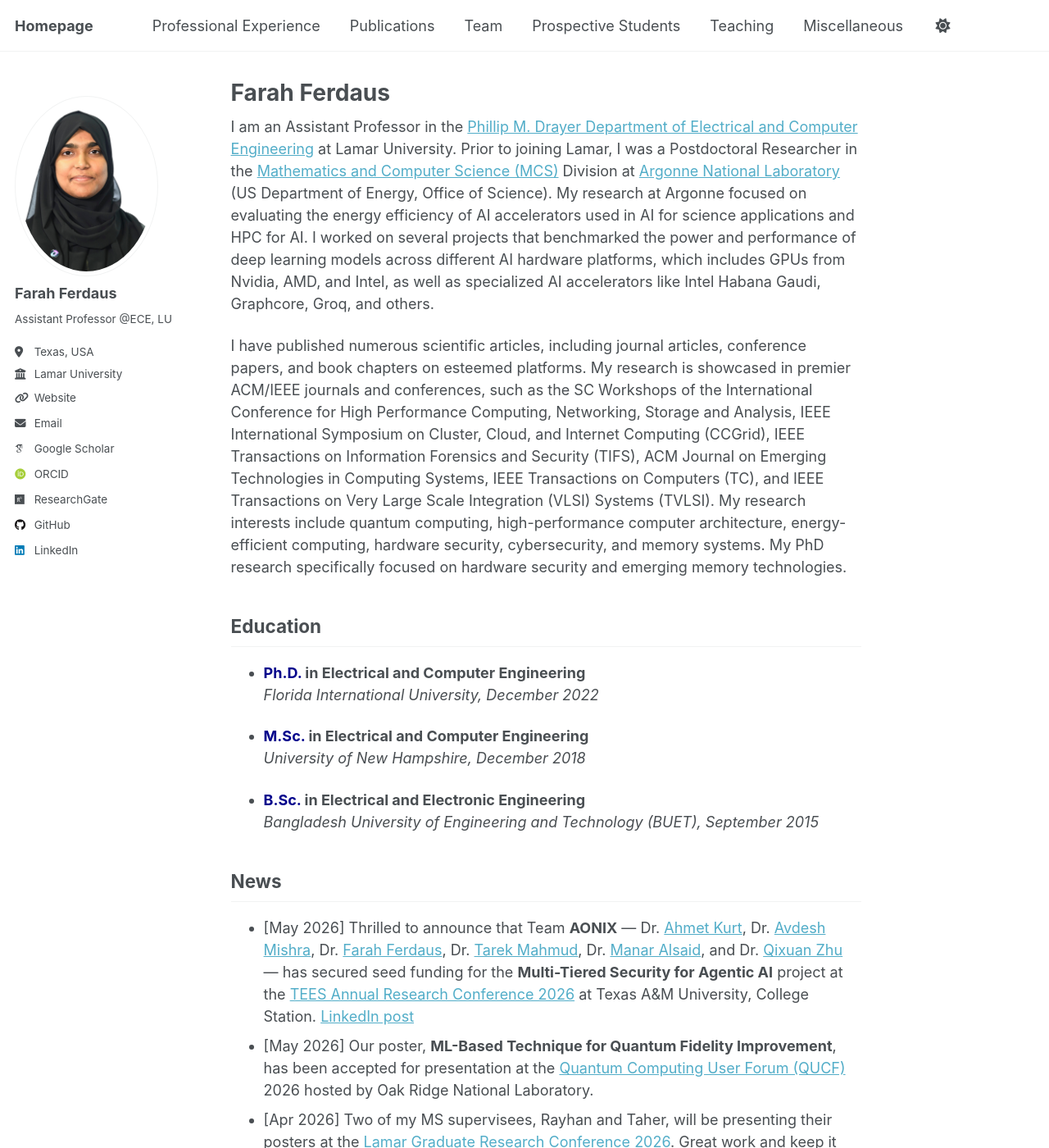
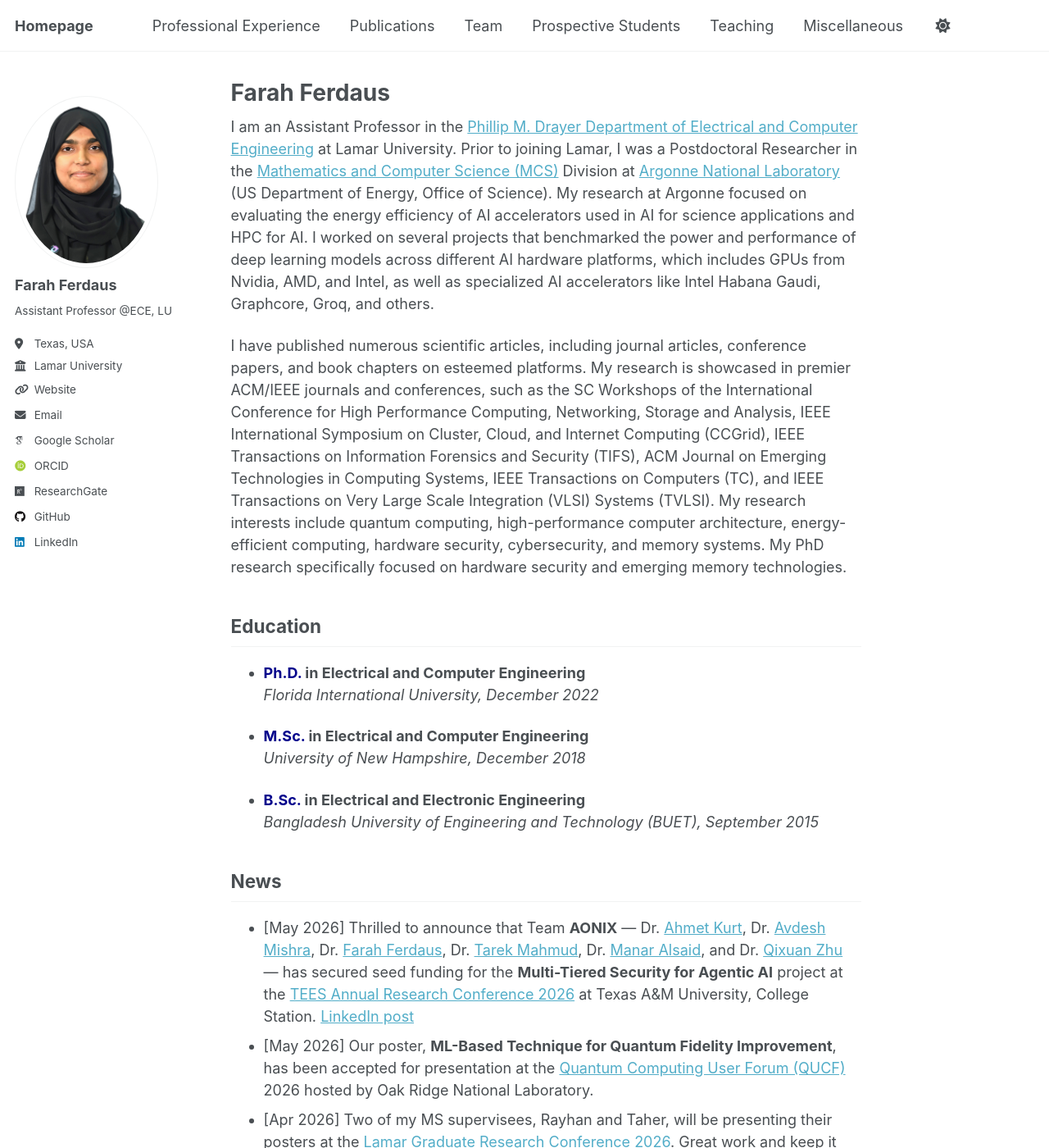
Before and after one commit to fferdaus/fferdaus.github.io, a Jekyll site: the page built from _pages/about.md, in a window 1280 px wide and 1400 px high. Shown: the whole window at 82% size. Built offline with Jekyll 4.4.1, drawn with Linux system fonts in a browser that asks for light colours; emoji names are drawn with the system emoji font; some web fonts are replaced.

Commit message:
Update main.scss

```diff
--- a/assets/css/main.scss
+++ b/assets/css/main.scss
@@ -43,8 +43,8 @@
 ;
 
 .author__avatar img {
-  width: 220px !important;
-  height: 220px !important;
+  width: 210px !important;
+  height: 210px !important;
   object-fit: cover !important;
   border-radius: 50% !important;
 }
```
